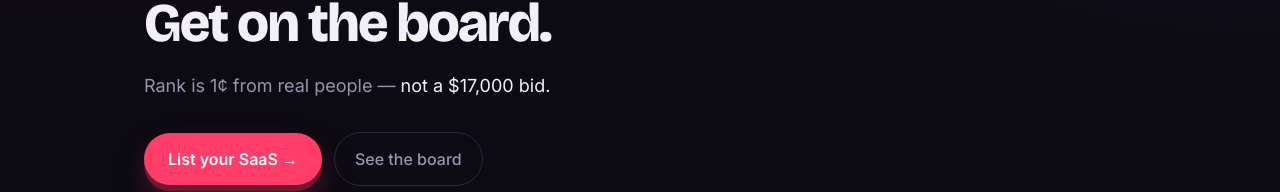
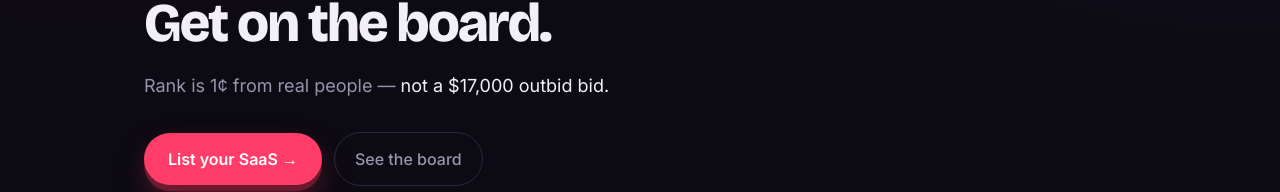
Before and after one commit to man0l/famlove, a Next.js app: page / in a window 1280 px wide. Shown: the part 239-431 px from the top of the page. Built offline with nearby package versions, Linux system fonts and the light colour scheme; no server answers; the database is empty.

Commit message:
Name outbid in the $17,000 contrast
Builders who know the $17k board still need the name on first read.

```diff
--- a/src/app/layout.tsx
+++ b/src/app/layout.tsx
@@ -30,7 +30,7 @@ export const metadata: Metadata = {
     default: "famlove.lol — list free, get on the board",
     template: "%s · famlove.lol",
   },
-  description: "List free. Get on the board — not a $17,000 bid.",
+  description: "List free. Get on the board — not a $17,000 outbid bid.",
   openGraph: { siteName: "famlove.lol", type: "website", url: SITE_URL },
   twitter: { card: "summary_large_image" },
 };
--- a/src/app/page.tsx
+++ b/src/app/page.tsx
@@ -81,7 +81,7 @@ export default async function HomePage() {
 
             <p className="mt-5 max-w-lg text-lg leading-relaxed text-mute">
               Rank is 1¢ from real people —{" "}
-              <span className="text-chalk">not a $17,000 bid.</span>
+              <span className="text-chalk">not a $17,000 outbid bid.</span>
             </p>
 
             <div className="mt-8 flex flex-wrap items-center gap-3">
```
